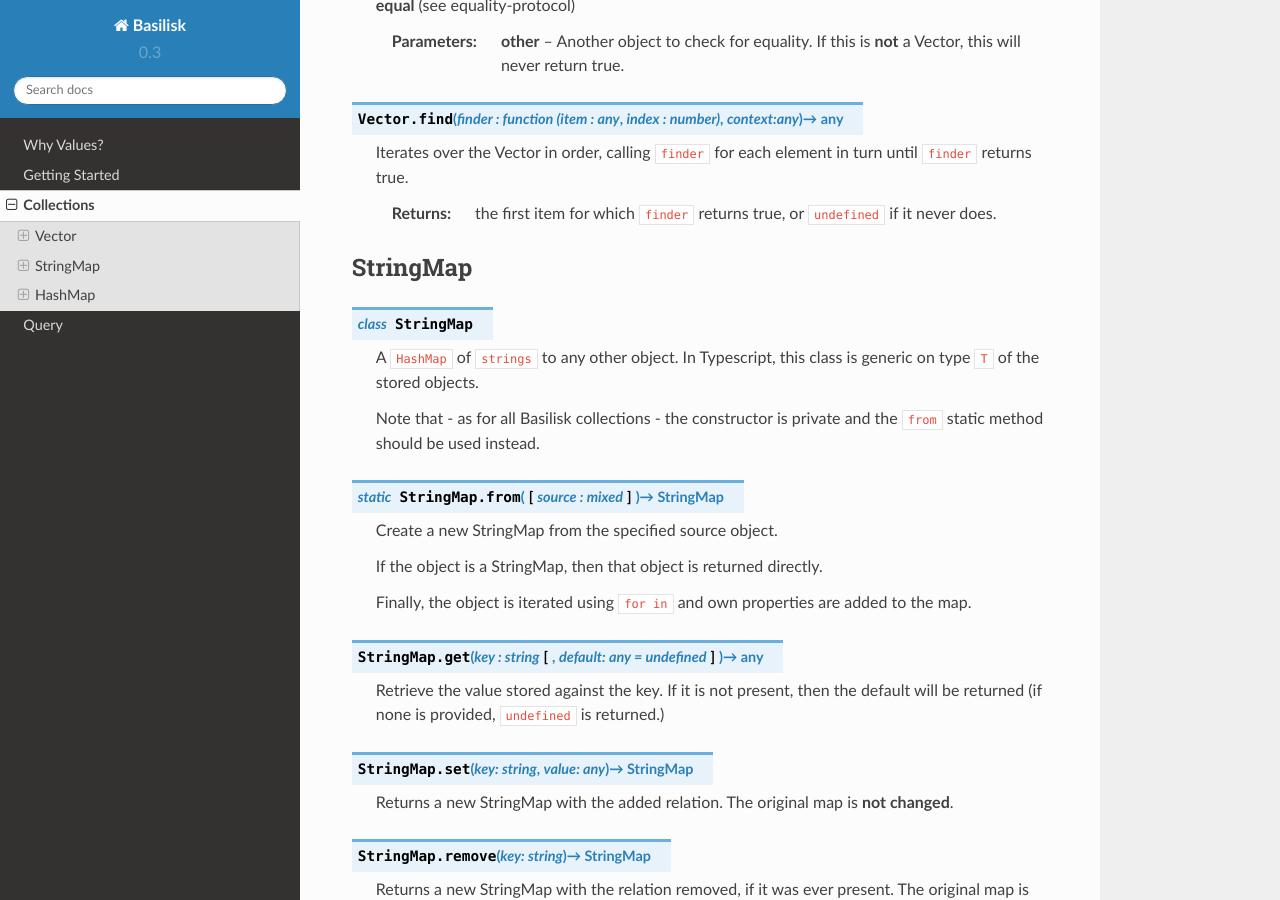
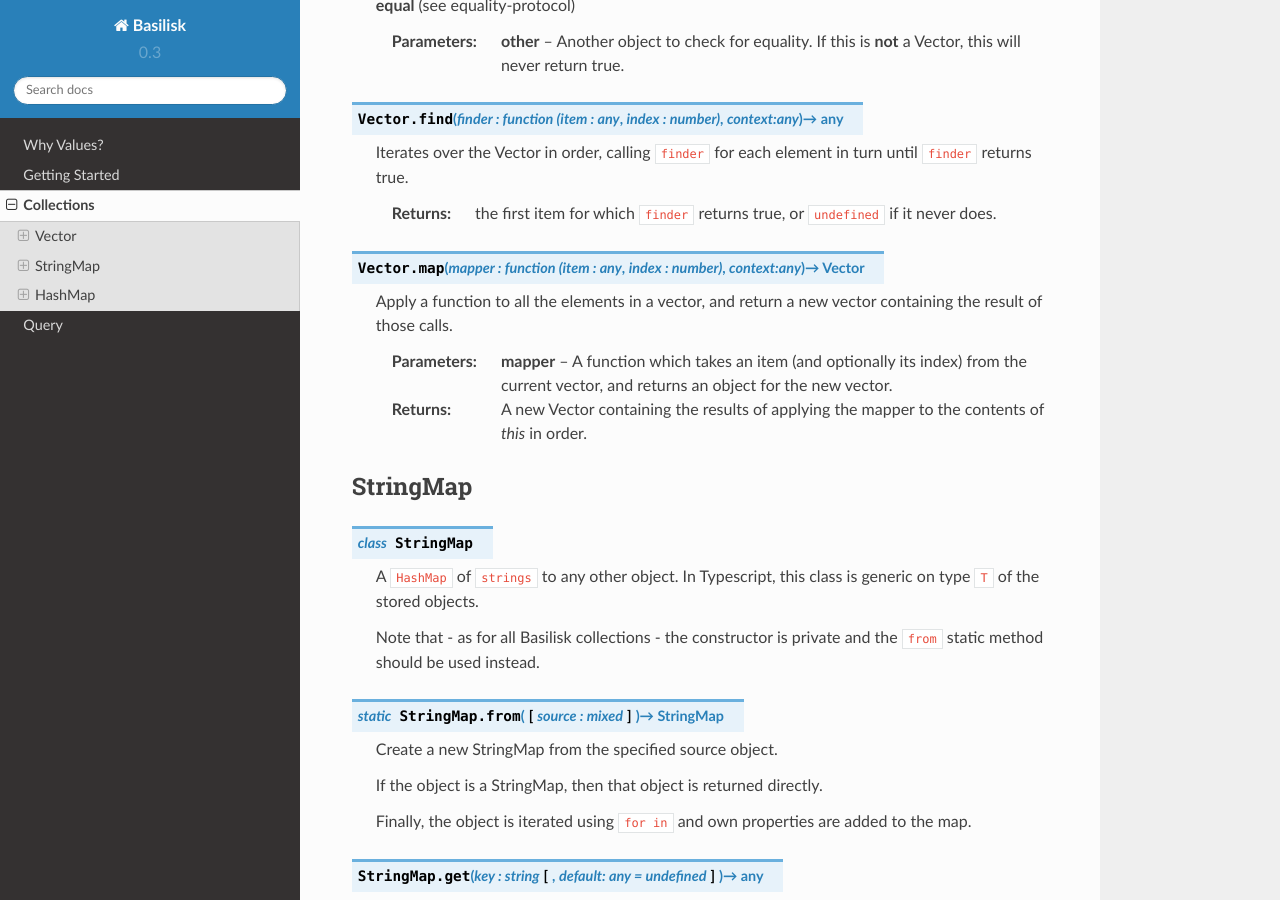
Before and after one commit to basiliskjs/basilisk, a Sphinx documentation site: the page built from docs/source/collections.rst, in a window 1280 px wide and 900 px high, scrolled down 1664 px. Built offline with Sphinx 7.4.7 and the Read the Docs theme 2.0.0, drawn with Linux system fonts in a browser that asks for light colours.

Commit message:
Add a .map function to Vector objects.

```diff
--- a/docs/source/collections.rst
+++ b/docs/source/collections.rst
@@ -101,6 +101,20 @@
     :return:
         the first item for which ``finder`` returns true, or ``undefined`` if
         it never does.
+
+.. method:: Vector.map(mapper : function (item : any, index : number), context:any) -> Vector
+
+    Apply a function to all the elements in a vector, and return a new vector containing
+    the result of those calls.
+
+    :param mapper:
+        A function which takes an item (and optionally its index) from the current
+        vector, and returns an object for the new vector.
+    :returns:
+        A new Vector containing the results of applying the mapper to the
+        contents of `this` in order.
+
+
 
 StringMap
 =========
```
Also changed, not shown: 2 other files.
